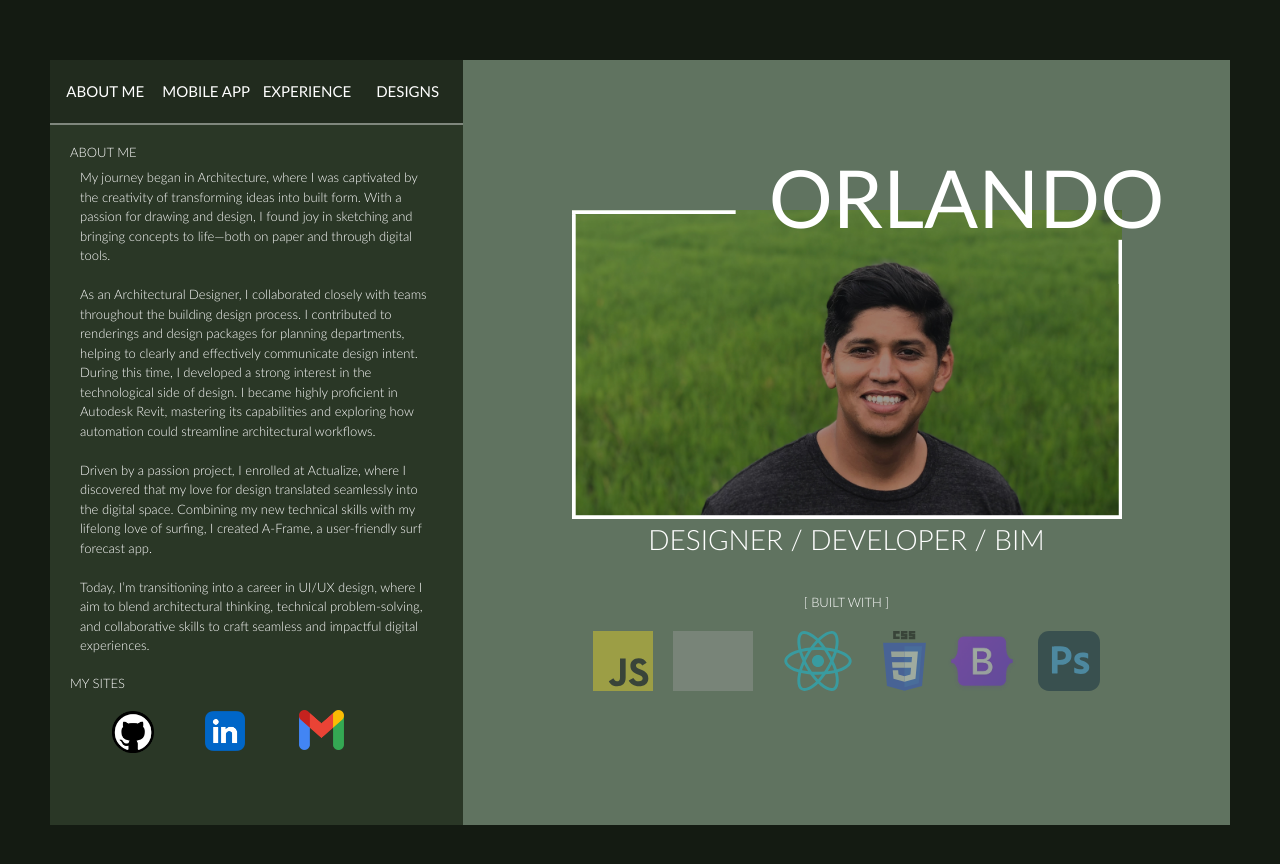
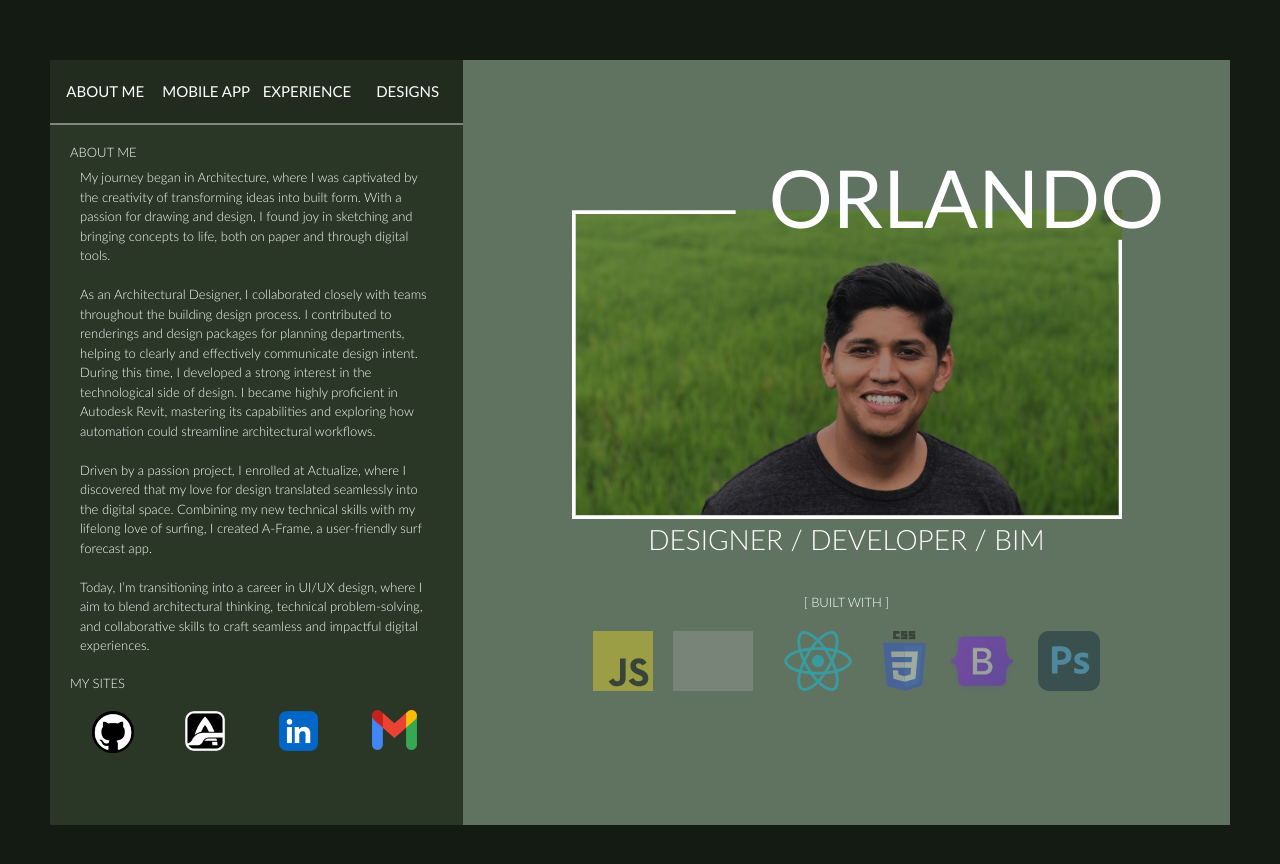
Before and after one commit to Osantos17/PersonalUIUX, a React (Vite) app: page / in a window 1280 px wide. Shown: the top 864 px of the page. Built offline with nearby package versions, Linux system fonts and the light colour scheme; grey boxes are pictures that could not be loaded.

Commit message:
add aframe image and link

```diff
--- a/src/Home.css
+++ b/src/Home.css
@@ -195,7 +195,7 @@ h6 {
 }
 
 .connection {
-  margin-left: 30px;
+  margin-left: 10px;
 }
 
 .link {
@@ -222,8 +222,8 @@ h6 {
   z-index: 1;
   color: white;
   position: relative;
-  bottom: 10px;
-  left: 16px;
+  bottom: 0px;
+  left: 0px;
 }
 
 .gmail:hover:before,
@@ -233,8 +233,8 @@ h6 {
 
 .copiedAlert {
   position: absolute;
-  bottom: 74px;
-  left: 238px;
+  bottom: 72px;
+  left: 325px;
   text-align: center;
   background-color: rgb(20, 27, 18);
   color: white;
@@ -376,7 +376,7 @@ h6 {
   }
 
   .copiedAlert {
-    left: 54%;
+    left: 72%;
     bottom: 40%;
   }
 }
--- a/src/Home.jsx
+++ b/src/Home.jsx
@@ -77,7 +77,7 @@ export function Home () {
               <div className='myAboutMe'>
                 <h6>ABOUT ME</h6>
                 <p>
-                  My journey began in Architecture, where I was captivated by the creativity of transforming ideas into built form. With a passion for drawing and design, I found joy in sketching and bringing concepts to life—both on paper and through digital tools.
+                  My journey began in Architecture, where I was captivated by the creativity of transforming ideas into built form. With a passion for drawing and design, I found joy in sketching and bringing concepts to life, both on paper and through digital tools.
 
                   <br /><br />
 
@@ -100,13 +100,17 @@ export function Home () {
                     <a href='https://github.com/Osantos17'><img className="connection git" src="/assets/git.png" alt="GitHub" /></a>
                   </div>
                   <div className="col-3 col-sm-3">
+                    <a href='https://apps.apple.com/us/app/a-frame-surf-forecast/id6741837362'><img className="connection link" src="/assets/AFrame.png" alt="AFrame" /></a>
+                  </div>
+                  <div className="col-3 col-sm-3">
                     <a href='https://linkedin.com/in/orlandosantos17'><img className="connection link" src="/assets/linkedin.png" alt="LinkedIn" /></a>
                   </div>
                   <div className="col-3 col-sm-3">
-                    <span className="gmail" onClick={copyText}><img className ="connection gmailIcon" src="/assets/gmail.png" alt="Gmail" /></span>
+                    <span className="gmail" onClick={copyText}><img className="connection gmailIcon" src="/assets/gmail.png" alt="Gmail" /></span>
                   </div>
                 </div>
               </div>
+
               {showCopyMessage && (
                   <div className="copiedAlert">Copied!</div>
                 )}
--- a/src/paths/AboutMe.jsx
+++ b/src/paths/AboutMe.jsx
@@ -2,7 +2,7 @@ import "./AboutMe.css"
 import styled from "styled-components";
 
 const AboutMeBackground = styled.div`
-  height: 85vh;
+  height: 88vh;
   overflow: hidden;
 
   @media (max-width: 768px) {
```
Also changed, not shown: public/assets/AFrame.png (added), public/assets/NewLogoWhite.png (added).
